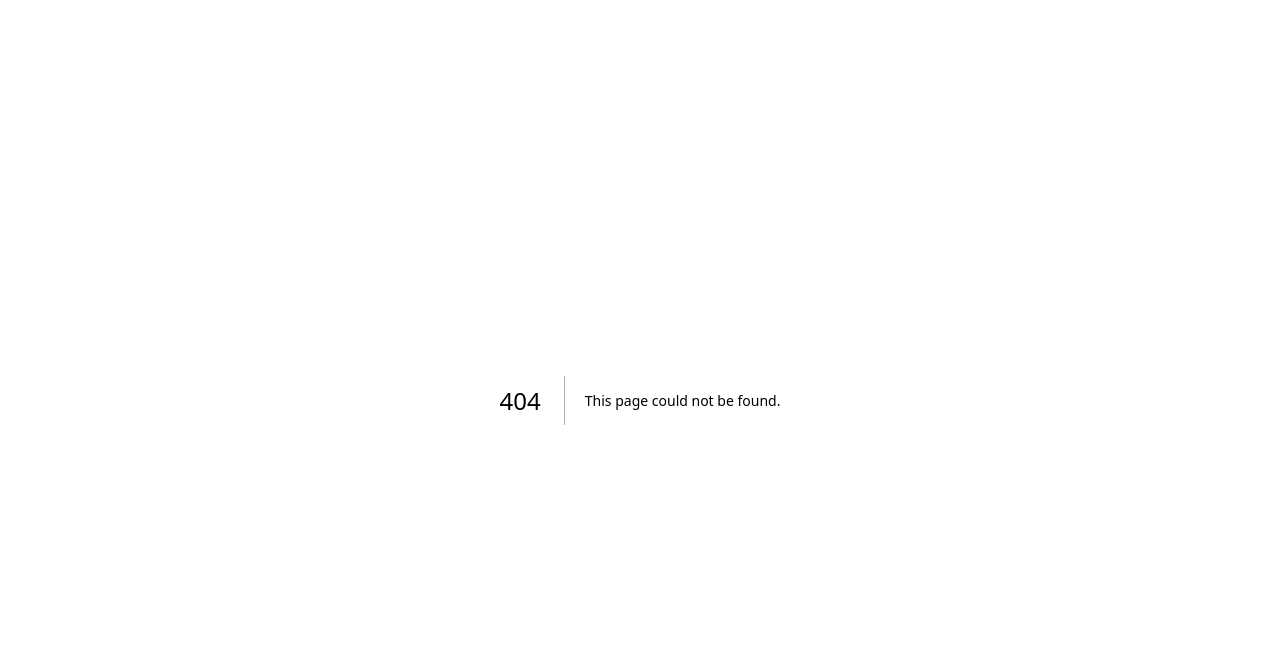
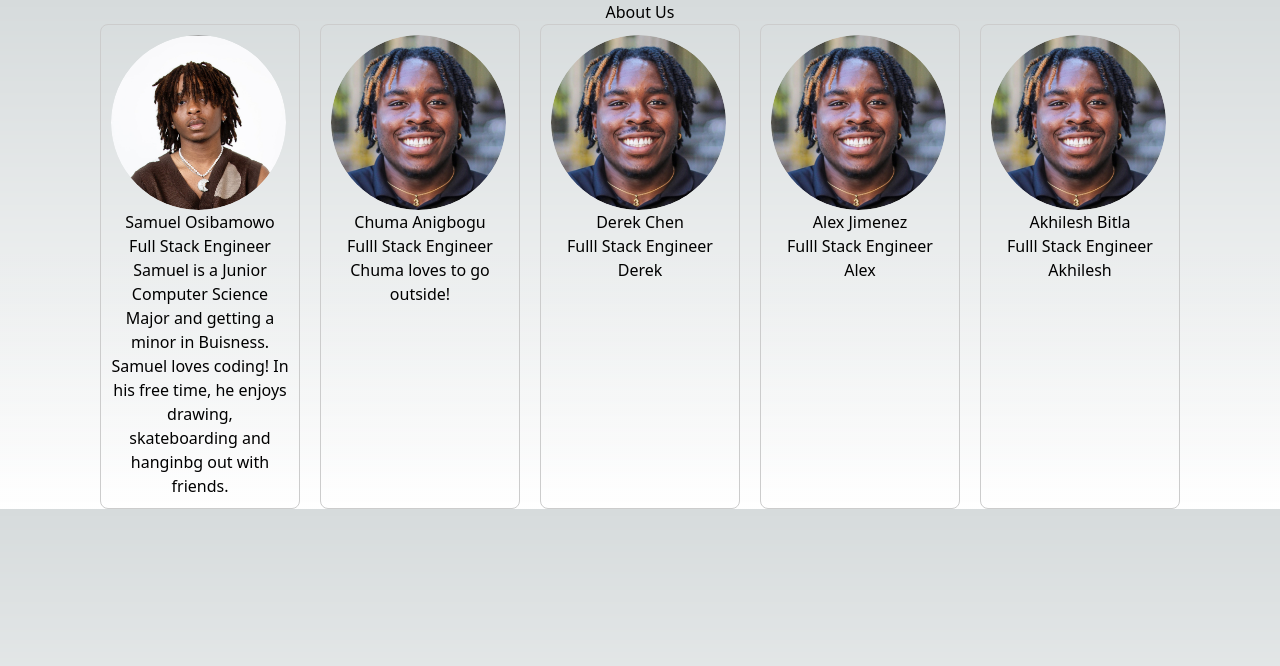
Before and after one commit to akhilbz/CS373_UkraineRefugees, a Next.js app in the folder group6/: page /about-us in a window 1280 px wide. Before the commit this address had no page. Shown: the top 666 px of the page. Built offline with nearby package versions, Linux system fonts and the light colour scheme.

Commit message:
Began working on About Us Tab

```diff
--- /dev/null
+++ b/group6/src/pages/about-us.js
@@ -0,0 +1,68 @@
+import Image from "next/image";
+import styles from '../styles/AboutUs.module.css' // Assuming you are using CSS Modules
+
+const defaultImageUrl = '/images/default.jpg'; // Make sure this default image exists
+
+const teamMembers = [
+    {
+        id: 1,
+        name: 'Samuel Osibamowo',
+        role: 'Full Stack Engineer',
+        imageUrl: "/samuel-headshot.jpeg",
+        bio: ' Samuel is a Junior Computer Science Major and getting a minor in Buisness. Samuel loves coding! In his free time, he enjoys drawing, skateboarding and hanginbg out with friends. ',
+    },
+    {
+        id: 2,
+        name: 'Chuma Anigbogu',
+        role: 'Fulll Stack Engineer',
+        imageUrl: "/chuma.jpg",
+        bio: 'Chuma loves to go outside!',
+    },
+    {
+        id: 3,
+        name: 'Derek Chen',
+        role: 'Fulll Stack Engineer',
+        imageUrl: "/chuma.jpg",
+        bio: 'Derek ',
+    },
+    {
+        id: 4,
+        name: 'Alex Jimenez',
+        role: 'Fulll Stack Engineer',
+        imageUrl: "/chuma.jpg",
+        bio: 'Alex ',
+    },
+    {
+        id: 5,
+        name: 'Akhilesh Bitla',
+        role: 'Fulll Stack Engineer',
+        imageUrl: "/chuma.jpg",
+        bio: 'Akhilesh ',
+    },
+    ];
+
+export default function AboutUs() {
+    return (
+        <main className={styles.main}>
+        <h1>About Us</h1>
+        <div className={styles.teamContainer}>
+            {teamMembers.map(member => (
+                <div key={member.id} className={styles.memberCard}>
+                    <div className={styles.imageContainer}>
+                    <Image
+                        src={member.imageUrl || defaultImageUrl}
+                        alt={member.name}
+                        layout="fill"
+                        className={styles.memberImage}
+                        // Remove objectFit and objectPosition as they are no longer needed
+                    />
+                    </div>
+                    <h2>{member.name}</h2>
+                    <p>{member.role}</p>
+                    <p>{member.bio}</p>
+                </div>
+            ))}
+        </div>
+        </main>
+    );
+}
--- a/group6/src/pages/index.js
+++ b/group6/src/pages/index.js
@@ -1,5 +1,6 @@
 import Image from "next/image";
 import { Inter } from "next/font/google";
+import Link from 'next/link';
 
 const inter = Inter({ subsets: ["latin"] });
 
@@ -25,6 +26,7 @@ export default function Home() {
         </div>
       </div>
 
+      {/* Code for Refugee Testim Model Page */}
       <div className="mb-32 grid text-center lg:max-w-5xl lg:w-full lg:mb-0 lg:grid-cols-4 lg:text-left">
         <a
           href="https://nextjs.org/docs?utm_source=create-next-app&utm_medium=default-template-tw&utm_campaign=create-next-app"
@@ -43,6 +45,7 @@ export default function Home() {
           </p>
         </a>
 
+        {/* Code for News and Media Model Page */}
         <a
           href="https://nextjs.org/learn?utm_source=create-next-app&utm_medium=default-template-tw&utm_campaign=create-next-app"
           className="group rounded-lg border border-transparent px-5 py-4 transition-colors hover:border-gray-300 hover:bg-gray-100 hover:dark:border-neutral-700 hover:dark:bg-neutral-800/30"
@@ -60,6 +63,8 @@ export default function Home() {
           </p>
         </a>
 
+
+        {/* Code for Support Group Model Page */}
         <a
           href="https://vercel.com/templates?framework=next.js&utm_source=create-next-app&utm_medium=default-template-tw&utm_campaign=create-next-app"
           className="group rounded-lg border border-transparent px-5 py-4 transition-colors hover:border-gray-300 hover:bg-gray-100 hover:dark:border-neutral-700 hover:dark:bg-neutral-800/30"
@@ -77,12 +82,15 @@ export default function Home() {
           </p>
         </a>
 
-        <a
-          href="https://vercel.com/new?utm_source=create-next-app&utm_medium=default-template-tw&utm_campaign=create-next-app"
+
+
+        {/* Code for About Page */}
+        <Link
+          href="/about-us"
+          passHref
           className="group rounded-lg border border-transparent px-5 py-4 transition-colors hover:border-gray-300 hover:bg-gray-100 hover:dark:border-neutral-700 hover:dark:bg-neutral-800/30"
-          target="_blank"
-          rel="noopener noreferrer"
         >
+          <div>
             <h2 className={`mb-3 text-2xl font-semibold`}>
               About Us{" "}
               <span className="inline-block transition-transform group-hover:translate-x-1 motion-reduce:transform-none">
@@ -92,7 +100,8 @@ export default function Home() {
             <p className={`m-0 max-w-[30ch] text-sm opacity-50 text-balance`}>
               Learn a little bit more about our team.
             </p>
-        </a>
+          </div>
+        </Link>
       </div>
     </main>
   );
--- /dev/null
+++ b/group6/src/styles/AboutUs.module.css
@@ -0,0 +1,32 @@
+.main {
+    text-align: center;
+}
+
+.teamContainer {
+    display: flex;
+    flex-wrap: wrap;
+    justify-content: center;
+    gap: 20px;
+}
+
+.memberCard {
+    width: 200px;
+    padding: 10px;
+    border: 1px solid #ccc;
+    border-radius: 8px;
+    position: relative;
+  }
+
+.imageContainer {
+    border-radius: 50%;
+    width: 175px;
+    height: 175px;
+    position: relative;
+    overflow: hidden;
+}
+
+.memberImage {
+    border-radius: 50%;
+    object-fit: cover;
+    object-position: center;
+}
--- a/group6/src/styles/globals.css
+++ b/group6/src/styles/globals.css
@@ -12,7 +12,7 @@
   :root {
     --foreground-rgb: 255, 255, 255; /* changes color of text*/
     --background-start-rgb: 0, 87, 183; /* changes background of splash screen */
-    --background-end-rgb: 255, 215, 0; /* changes fade of splash screen */
+    --background-end-rgb: 0, 87, 183; /* changes fade of splash screen */
   }
 }
 
```
Also changed, not shown: group6/public/chuma.jpg (added), group6/public/samuel-headshot.jpeg (added). Lines whose indentation alone changed are shown as unchanged.
